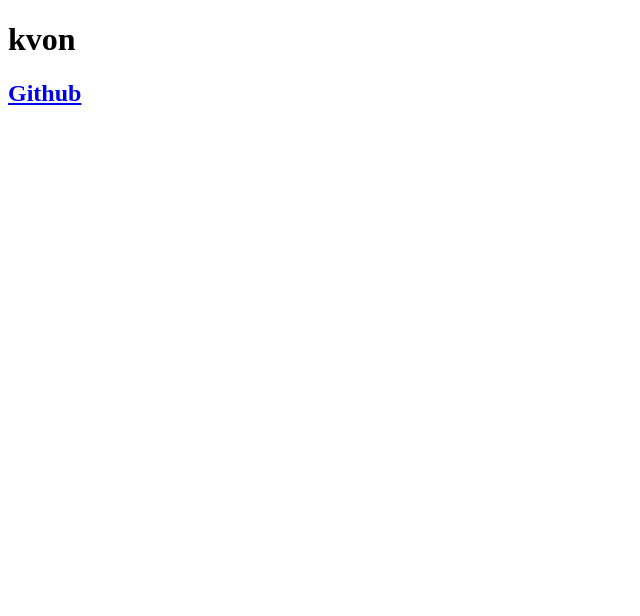
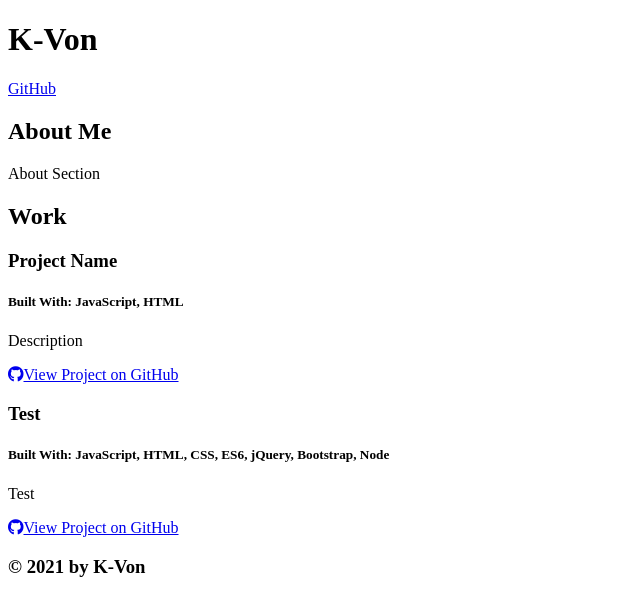
Before and after one commit to KDash201/portfolio-generator, a website: page index.html in a window 1280 px wide. Shown: the whole page, without its empty margins (0-640 px from the left). Drawn offline with Linux system fonts and the light colour scheme.

Commit message:
Create Project Section HTML

```diff
--- a/index.html
+++ b/index.html
@@ -1,15 +1,68 @@
 
   <!DOCTYPE html>
   <html lang="en">
+
   <head>
     <meta charset="UTF-8">
     <meta name="viewport" content="width=device-width, initial-scale=1.0">
     <meta http-equiv="X-UA-Compatible" content="ie=edge">
     <title>Portfolio Demo</title>
+    <link rel="stylesheet" href="https://cdnjs.cloudflare.com/ajax/libs/font-awesome/5.11.2/css/all.min.css">
+    <link href="https://fonts.googleapis.com/css?family=Public+Sans:300i,300,500&display=swap" rel="stylesheet">
+    <link rel="stylesheet" href="style.css">
   </head>
 
   <body>
-      <h1>kvon</h1>
-      <h2><a href="https://github.com/test">Github</a></h2>
+    <header>
+      <div class="container flex-row justify-space-between align-center py-3">
+        <h1 class="page-title text-secondary bg-dark py-2 px-3">K-Von</h1>
+        <nav class="flex-row">
+          <a class="ml-2 my-1 px-2 py-1 bg-secondary text-dark" href="https://github.com/KDash201">GitHub</a>
+        </nav>
+      </div>
+    </header>
+
+    <main class="container my-5">
+
+    <section class="my-3" id="about">
+      <h2 class="text-dark bg-primary p-2 display-inline-block">About Me</h2>
+      <p>About Section</p>
+    </section>
+
+
+    <section class="my-3" id="portfolio">
+      <h2 class="text-dark bg-primary p-2 display-inline-block">Work</h2>
+      <div class="flex-row justify-space-between">
+
+          <div class="col-12 mb-2 bg-dark text-light p-3">
+            <h3 class="portfolio-item-title text-light">Project Name</h3>
+            <h5 class="portfolio-languages">
+              Built With:
+              JavaScript, HTML
+            </h5>
+            <p>Description</p>
+            <a href="Link" class="btn"><i class="fab fa-github mr-2"></i>View Project on GitHub</a>
+          </div>
+
+
+
+          <div class="col-12 col-md-6 mb-2 bg-dark text-light p-3 flex-column">
+            <h3 class="portfolio-item-title text-light">Test</h3>
+            <h5 class="portfolio-languages">
+              Built With:
+              JavaScript, HTML, CSS, ES6, jQuery, Bootstrap, Node
+            </h5>
+            <p>Test</p>
+            <a href="Link" class="btn mt-auto"><i class="fab fa-github mr-2"></i>View Project on GitHub</a>
+          </div>
+
+      </div>
+    </section>
+
+  </main>
+
+    <footer class="container text-center py-3">
+      <h3 class="text-dark">&copy; 2021 by K-Von</h3>
+    </footer>
   </body>
   </html>
```
Also changed, not shown: app.js (+5 -5 lines), src/page-template.js (+66 -9 lines). Lines whose indentation alone changed are shown as unchanged.
